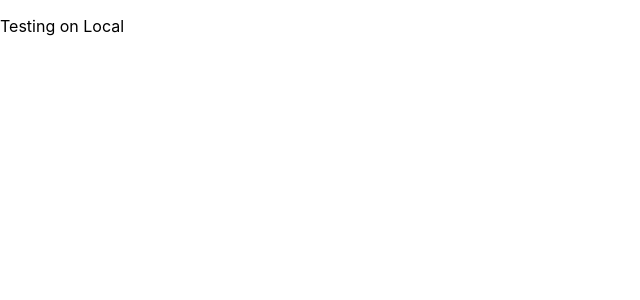
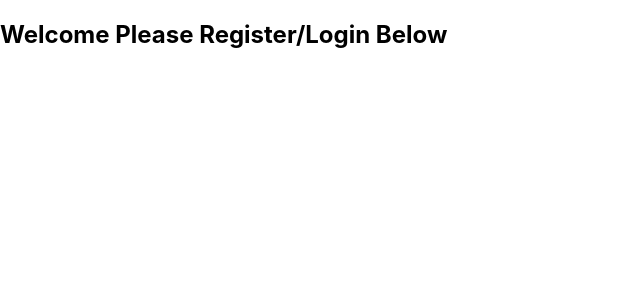
Before and after one commit to cvan90/Dashboard-Project, a React (Create React App) app in the folder dashboard-app/: page / in a window 1280 px wide. Shown: the top 300 px of the page, without its empty margins (0-640 px from the left). Built offline with nearby package versions, Linux system fonts and the light colour scheme.

Commit message:
trying to link home component

```diff
--- a/dashboard-app/src/App.js
+++ b/dashboard-app/src/App.js
@@ -5,9 +5,7 @@ import './App.css';
 function App() {
   return (
     <>
-  <div>
-    <p>Testing on Local</p>
-  </div>
+  <Home/>
     </>
   );
 }
```
